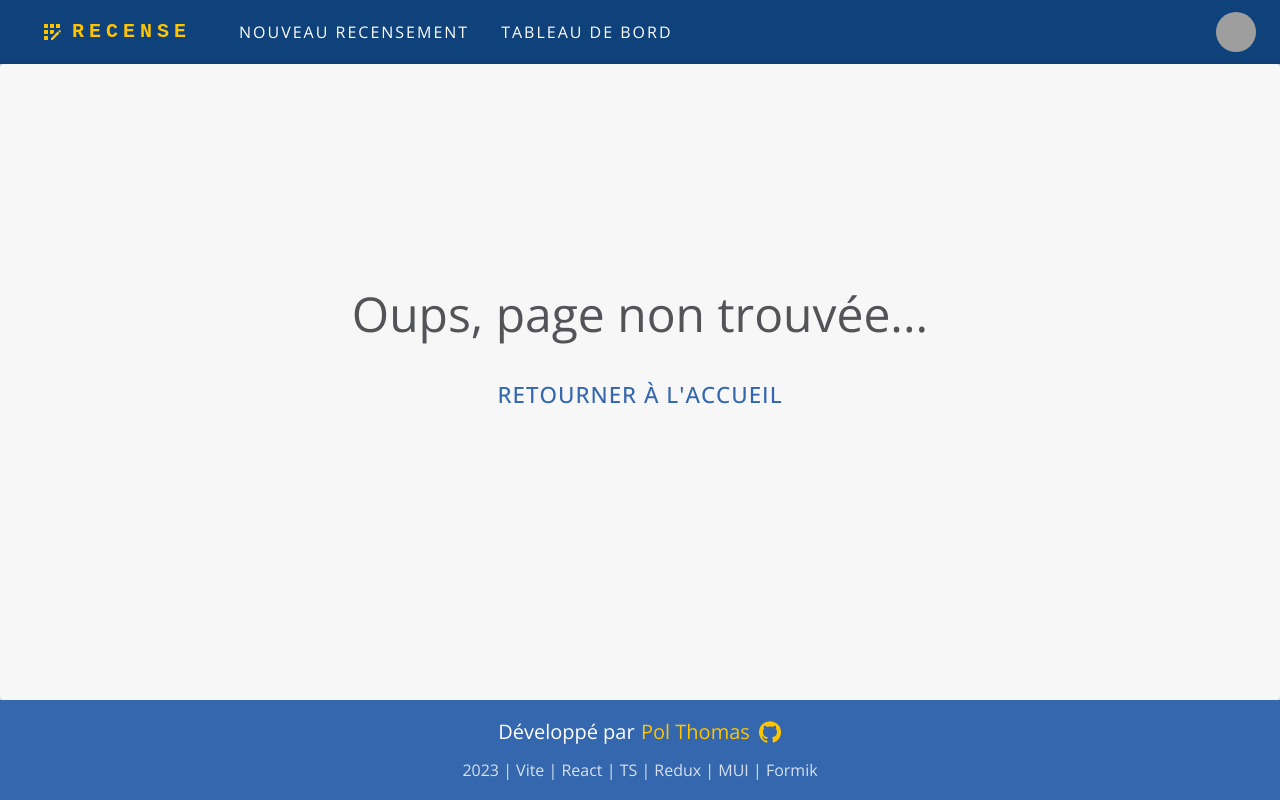
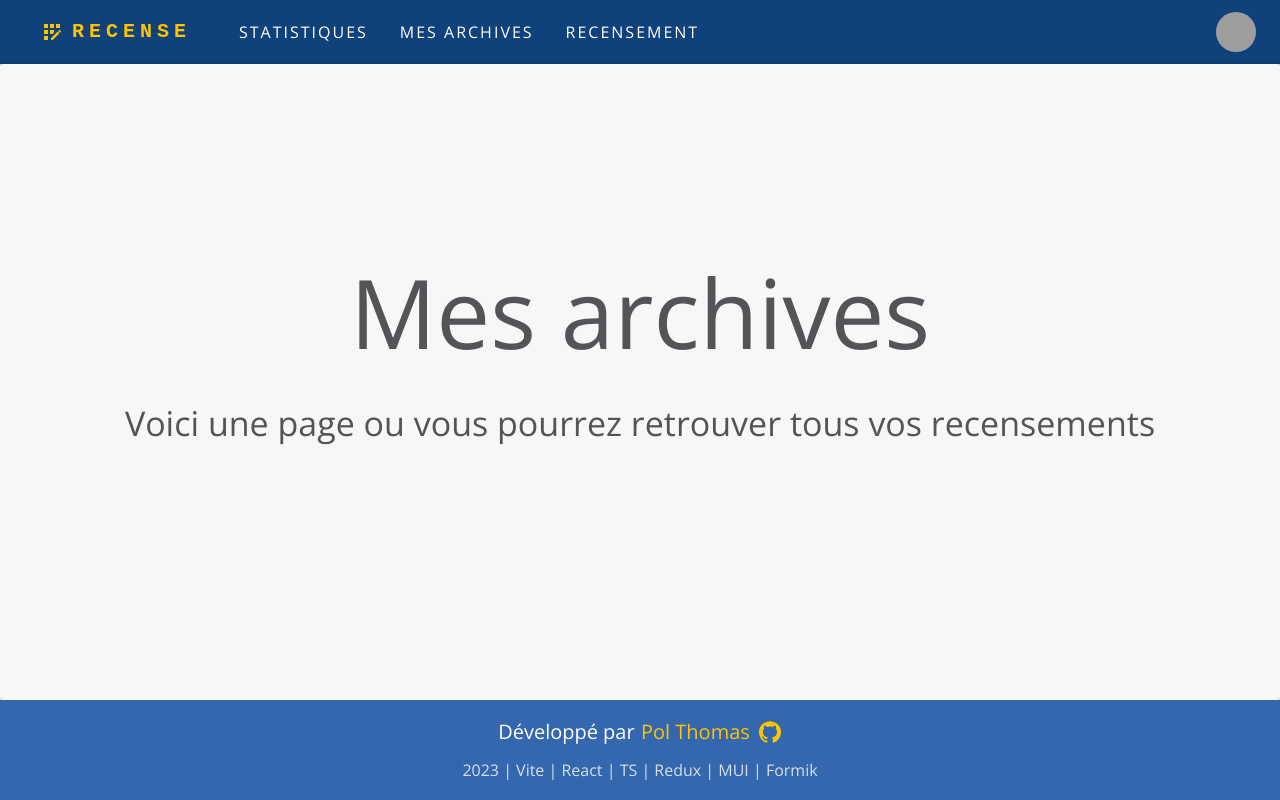
Before and after one commit to PolThm/recense, a React (Vite) app: page /my-archives in a window 1280 px wide. Built offline with nearby package versions, Linux system fonts and the light colour scheme; grey boxes are pictures that could not be loaded.

Commit message:
Add new pages

```diff
--- /dev/null
+++ b/src/pages/MyArchivesPage.tsx
@@ -0,0 +1,26 @@
+import { Container, Typography } from '@mui/material';
+import React, { FC } from 'react';
+
+const StatisticsPage: FC = () => {
+  return (
+    <Container
+      sx={{
+        display: 'flex',
+        flexDirection: 'column',
+        justifyContent: 'center',
+        alignItems: 'center',
+        height: 1,
+        mt: -4,
+      }}
+    >
+      <Typography variant="h1" gutterBottom>
+        Mes archives
+      </Typography>
+      <Typography variant="h4">
+        Voici une page ou vous pourrez retrouver tous vos recensements
+      </Typography>
+    </Container>
+  );
+};
+
+export default StatisticsPage;
--- a/src/pages/DashboardPage.tsx
+++ b/src/pages/NewCensusPage.tsx
@@ -1,7 +1,7 @@
 import { Container, Typography } from '@mui/material';
-import React, { FC } from 'react';
+import { FC } from 'react';
 
-const DashboardPage: FC = () => {
+const NewCensusPage: FC = () => {
   return (
     <Container
       sx={{
@@ -14,14 +14,11 @@ const DashboardPage: FC = () => {
       }}
     >
       <Typography variant="h1" gutterBottom>
-        Tableau de bord
+        Nouveau recensement
       </Typography>
-      <Typography variant="h4">
-        Voici une autre page ou vous pourrez retrouver vos précedents
-        recensement et les statistiques globales
-      </Typography>
+      <Typography variant="h3">Vous allez remplir un questionnaire</Typography>
     </Container>
   );
 };
 
-export default DashboardPage;
+export default NewCensusPage;
--- a/src/pages/CensusPage.tsx
+++ b/src/pages/StatisticsPage.tsx
@@ -1,7 +1,7 @@
 import { Container, Typography } from '@mui/material';
-import { FC } from 'react';
+import React, { FC } from 'react';
 
-const CensusPage: FC = () => {
+const StatisticsPage: FC = () => {
   return (
     <Container
       sx={{
@@ -14,11 +14,13 @@ const CensusPage: FC = () => {
       }}
     >
       <Typography variant="h1" gutterBottom>
-        Nouveau recensement
+        Statistics globales
       </Typography>
-      <Typography variant="h3">Vous allez remplir un questionnaire</Typography>
+      <Typography variant="h4">
+        Voici une autre page ou vous pourrez retrouver les statistiques globales
+      </Typography>
     </Container>
   );
 };
 
-export default CensusPage;
+export default StatisticsPage;
--- a/src/routes/index.ts
+++ b/src/routes/index.ts
@@ -1,6 +1,7 @@
-import CensusPage from '@/pages/CensusPage';
-import DashboardPage from '@/pages/DashboardPage';
 import HomePage from '@/pages/HomePage';
+import MyArchivesPage from '@/pages/MyArchivesPage';
+import NewCensusPage from '@/pages/NewCensusPage';
+import StatisticsPage from '@/pages/StatisticsPage';
 import { Route } from '@/types/interfaces';
 
 export const router: Route[] = [
@@ -8,22 +9,25 @@ export const router: Route[] = [
     key: 'home-route',
     title: 'Accueil',
     path: '/',
-    enabled: true,
     component: HomePage,
   },
   {
-    key: 'census-route',
-    title: 'Nouveau recensement',
-    path: '/census',
-    enabled: true,
-    component: CensusPage,
+    key: 'statistics-route',
+    title: 'Statistiques',
+    path: '/statistics',
+    component: StatisticsPage,
   },
   {
-    key: 'dashboard-route',
-    title: 'Tableau de bord',
-    path: '/dashboard',
-    enabled: true,
-    component: DashboardPage,
+    key: 'my-archives-route',
+    title: 'Mes archives',
+    path: '/my-archives',
+    component: MyArchivesPage,
+  },
+  {
+    key: 'new-census-route',
+    title: 'Recensement',
+    path: '/new-census',
+    component: NewCensusPage,
   },
 ];
 
--- a/src/types/interfaces.ts
+++ b/src/types/interfaces.ts
@@ -4,6 +4,5 @@ export interface Route {
   key: string;
   title: string;
   path: string;
-  enabled: boolean;
   component: FC;
 }
```
